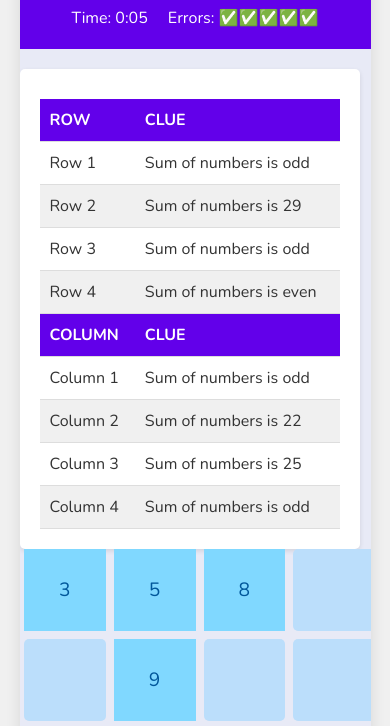
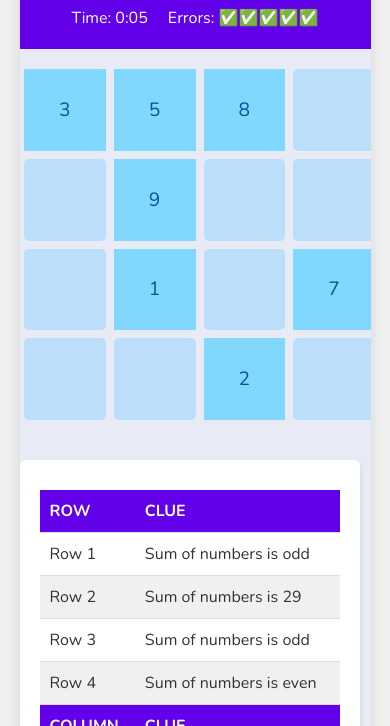
Before and after one commit to jdegbau/Cryptogrid, a plain HTML site: page index.html in a window 390 px wide. Shown: the part 66-792 px from the top of the page. Drawn offline with nearby package versions, Linux system fonts and the light colour scheme.

Commit message:
Update mobile styles

```diff
--- a/styles.css
+++ b/styles.css
@@ -189,6 +189,15 @@ body {
 
 /* Responsive Styles */
 @media (max-width: 768px) {
+    .grid-section {
+        order: 1; /* Makes grid appear first */
+    }
+
+    .clues-section {
+        order: 2; /* Makes clues appear second */
+        margin-top: 20px; /* Adds some spacing between the grid and clues */
+    }
+
     .main {
         flex-direction: column;
         align-items: center;
```
